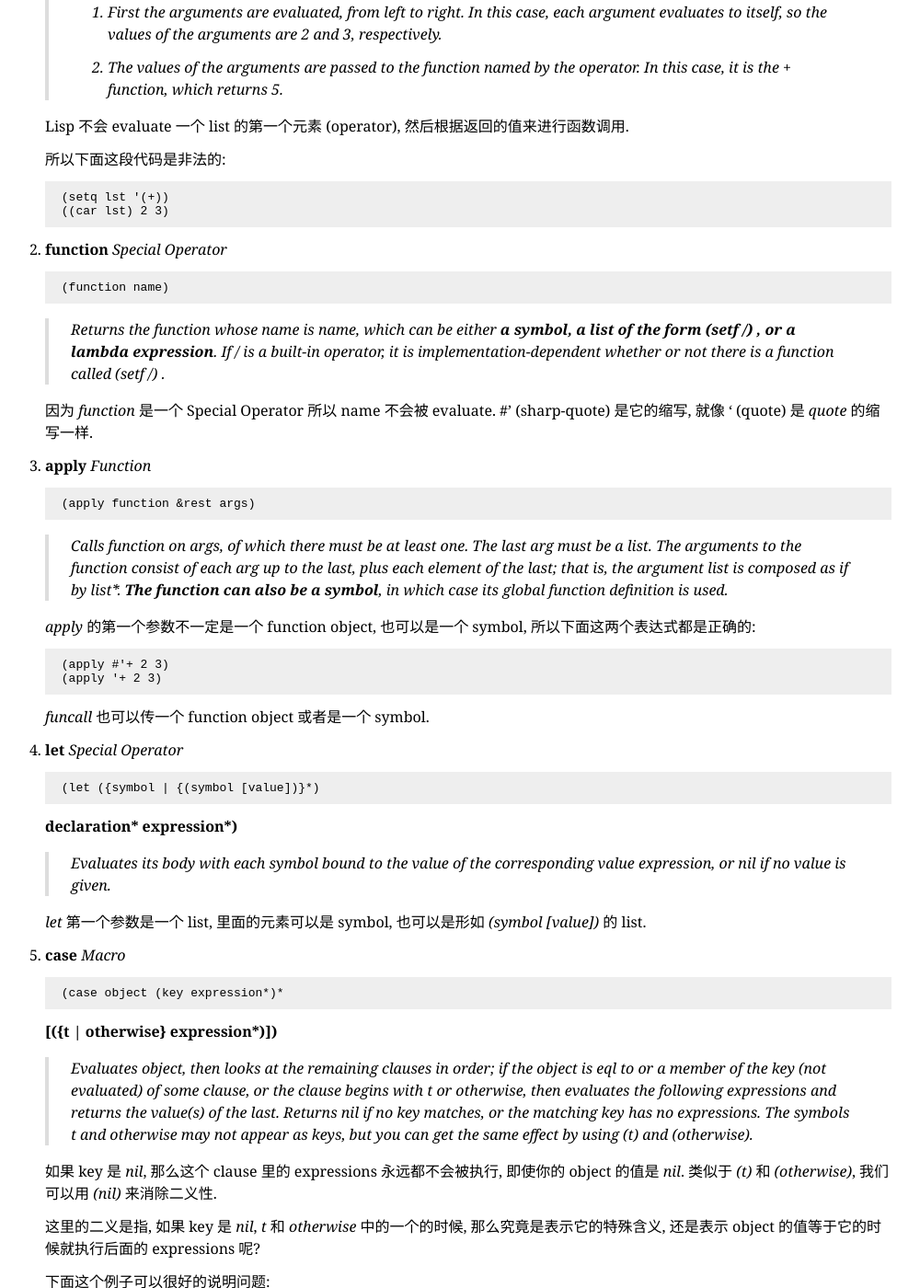
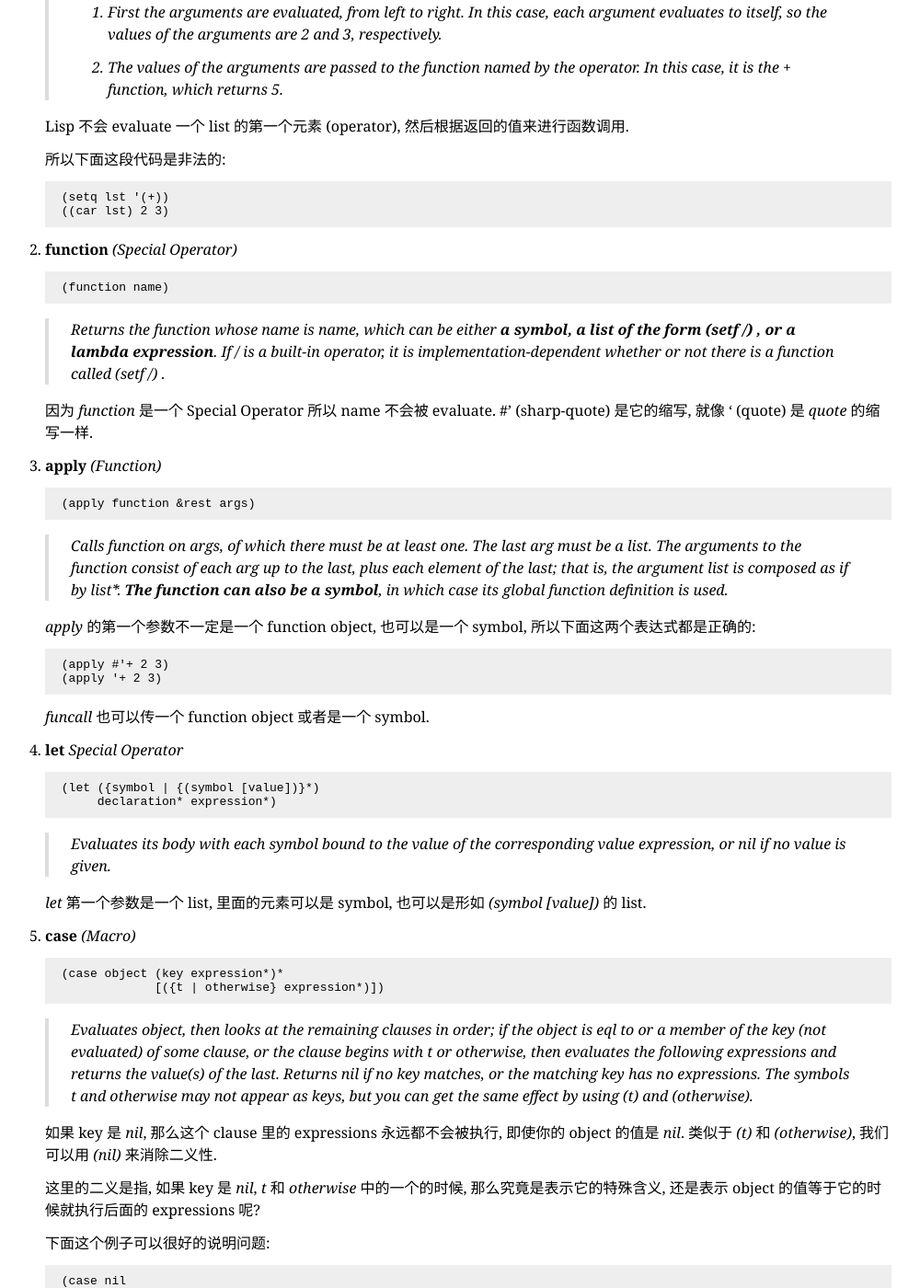
Before and after one commit to yoncise/yoncise.github.io, a Jekyll site: the page built from _posts/2013-12-17-ANSI-Common-Lisp.md, in a window 1280 px wide and 1400 px high, scrolled down 307 px. Shown: the whole window at 92% size, without its empty margins (151-1151 px from the left). Built offline with Jekyll 4.4.1, drawn with Linux system fonts in a browser that asks for light colours; Markdown is read by kramdown in place of the engine named in the settings; comment, search, counter and statistics services are not loaded.

Commit message:
typo fix

```diff
--- a/_posts/2013-12-17-ANSI-Common-Lisp.md
+++ b/_posts/2013-12-17-ANSI-Common-Lisp.md
@@ -24,7 +24,7 @@ modified: 2013-12-21
         (setq lst '(+))
         ((car lst) 2 3)
 
-2. **function** _Special Operator_
+2. **function** _(Special Operator)_
 
         (function name)
 
@@ -35,7 +35,7 @@ modified: 2013-12-21
     因为 _function_ 是一个 Special Operator 所以 name 不会被 evaluate.
     #' (sharp-quote) 是它的缩写, 就像 ' (quote) 是 _quote_ 的缩写一样.
 
-3. **apply** _Function_
+3. **apply** _(Function)_
 
         (apply function &rest args)
 
@@ -56,8 +56,7 @@ modified: 2013-12-21
 4. **let** _Special Operator_
 
         (let ({symbol | {(symbol [value])}*)
-
-    **declaration* expression*)**
+             declaration* expression*)
 
     > Evaluates its body with each symbol bound to the value of the corresponding
     > value expression, or nil if no value is given.
@@ -65,11 +64,11 @@ modified: 2013-12-21
     _let_ 第一个参数是一个 list, 里面的元素可以是 symbol,
     也可以是形如 _(symbol [value])_ 的 list.
 
-5. **case** _Macro_
+5. **case** _(Macro)_
 
         (case object (key expression*)*
+                     [({t | otherwise} expression*)])
 
-    **[({t | otherwise} expression*)])**
     > Evaluates object, then looks at the remaining clauses in order; if the object is
     > eql to or a member of the key (not evaluated) of some clause, or the clause
     > begins with t or otherwise, then evaluates the following expressions and
```
